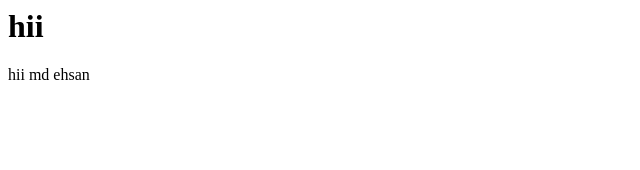
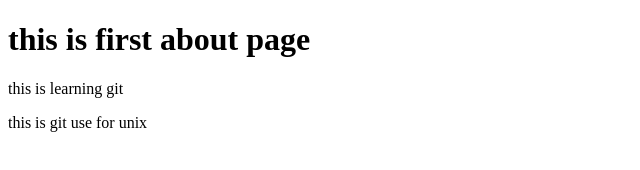
Before and after one commit to wwwmd/git-tutorial, a plain HTML site: page about.html in a window 1280 px wide. Shown: the whole page, without its empty margins (0-640 px from the left). Drawn offline with Linux system fonts and the light colour scheme.

Commit message:
final comit 1

```diff
--- a/about.html
+++ b/about.html
@@ -1,2 +1,12 @@
-<h1> hii </h1>
-<p> hii md ehsan</p>
+<!DOCTYPE html>
+<html>
+<head>
+	<title>about page </title>
+</head>
+<body>
+ <h1> this is first about  page </h1>
+ <p> this is learning git </p>
+ <p>this is git use for unix</p>
+
+</body>
+</html>
```
